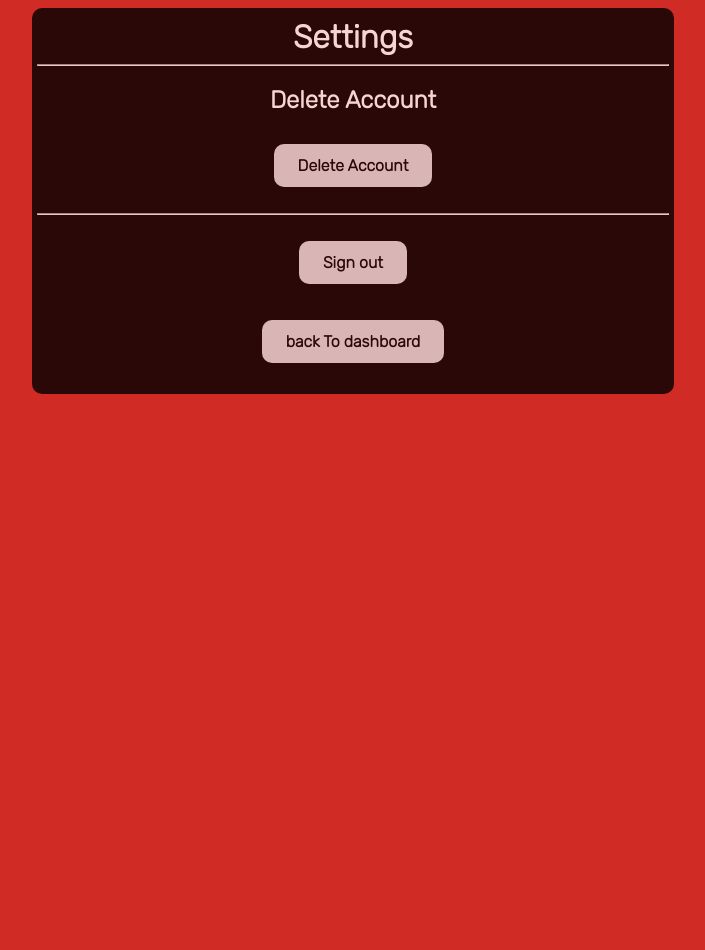
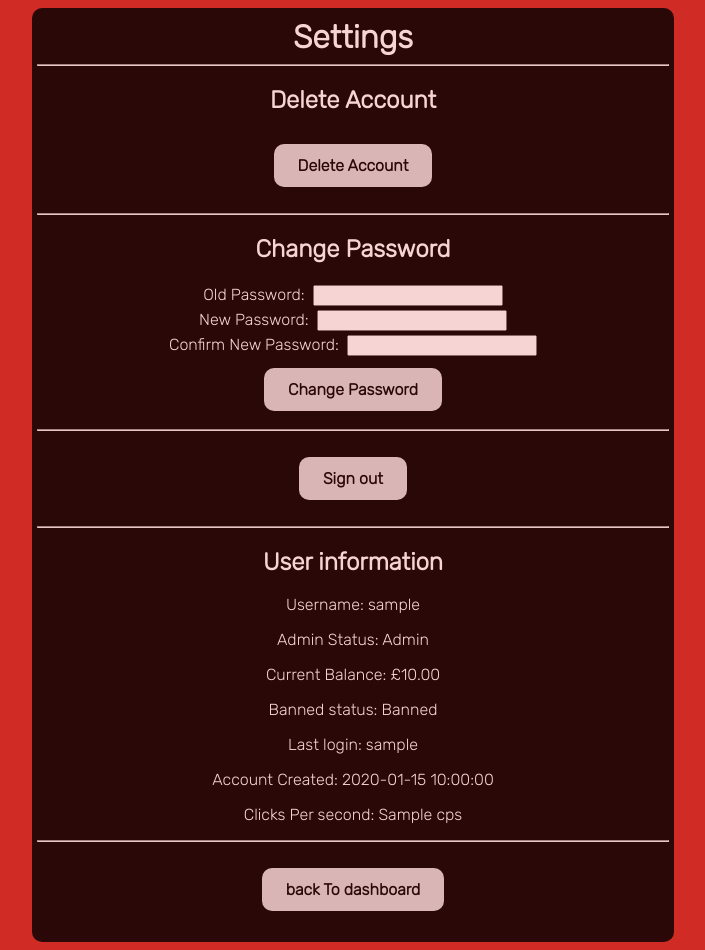
Before and after one commit to Akash-whitgift/pythonBANK, a Flask app: page /settings in a window 1280 px wide. Shown: the whole page, without its empty margins (287-992 px from the left). Before the commit the page ends 394 px from the top, so only its background shows below. Run offline with Flask 2, Linux system fonts and the light colour scheme; the visitor is signed in with stand-in values (Sample User, id 1); a database or web service that is not in the repository returns one stand-in record (values such as "Sample title"); parts of the project's set-up code (start-up, migrations or seed data) failed here and were passed over; some libraries are stand-ins or nearby versions.

Commit message:
Updated Settings and added change password functionality

```diff
--- a/main.py
+++ b/main.py
@@ -741,6 +741,32 @@ def user_lookup():
         flash(f"User '{lookup_username}' not found.", 'error')
         return redirect('/admin-control')
 
+def get_all_user_info(username):
+    conn = psycopg2.connect(
+        dbname=os.environ['PGDATABASE'],
+        user=os.environ['PGUSER'],
+        password= os.environ['PGPASSWORD'],
+        host=os.environ['PGHOST']
+    )
+    cur = conn.cursor()
+    cur.execute("SELECT username, hashed_password, admin_status, balance, banned_status, account_created, last_login, cps FROM users WHERE username = %s", (username,))
+    user = cur.fetchone()
+    if user:
+      user_info = {
+          'username': user[0],
+          'password': user[1],
+          'is_admin': user[2],
+          'balance': user[3],
+          'banned': user[4],
+          'created': user[5],
+          'login': user[6],
+          'cps': user[7]
+      }
+      return user_info
+    else:
+      # Handle the case where the user is not found
+      return None
+    return user_info
 
 #Update balance for user Admin Control
 
@@ -949,11 +975,11 @@ def register():
     "INSERT INTO users (username, hashed_password, salt, admin_status, balance, banned_status, cps, account_created) VALUES (%s, %s, %s, %s, %s, %s, %s, %s)",
     (username, hashed_password, salt, False, 100, False, 0, datetime.datetime.utcnow())
   )
+  cur.execute('UPDATE users SET last_login = %s WHERE username = %s', (datetime.datetime.utcnow(), username))
   conn.commit()
-
-
+  session['username'] = username
   flash('Registration successful', 'success')
-  return redirect('/')
+  return redirect('/check-banned')
 
 
 @app.route('/admin-control/update-banned-users', methods=['POST'])
@@ -1315,7 +1341,8 @@ def clicks_leaderboard():
 def settings():
   if 'username' not in session:
     return redirect('/')
-  return render_template('settings.html')
+  user_lookup = get_all_user_info(session['username'])
+  return render_template('settings.html', user_lookup=user_lookup)
 
 
 @app.route('/user-delete', methods=["POST"])
@@ -1326,41 +1353,59 @@ def user_delete():
   return redirect('/')
 
 
-@app.route('/change-password', methods=['GET', 'POST'])
+@app.route('/change-password', methods=['POST'])
 def change_password():
-  if 'username' not in session:
-    flash('You must be logged in to change your password', 'error')
-    return redirect('/login')
+    if 'username' not in session:
+        flash('You must be logged in to change your password', 'error')
+        return redirect('/login')
 
-  if request.method == 'POST':
-    old_password = request.form['old_password']
-    new_password = request.form['new_password']
-    confirm_new_password = request.form['confirm_new_password']
-    print(old_password, new_password, confirm_new_password)
-    # Check if the old password matches the current password
-    username = session['username']
-    if not check_credentials(username, old_password):
-      flash('Old password is incorrect', 'error')
-    elif new_password != confirm_new_password:
-      flash('New passwords do not match', 'error')
-    elif len(new_password) < 6:
-      flash('New password must be at least 6 characters long', 'error')
-    else:
-      # Generate a new salt and hash for the new password
-      salt = bcrypt.gensalt().decode()
-      hashed_password = bcrypt.hashpw(new_password.encode(),
-                                      salt.encode()).decode()
+    if request.method == 'POST':
+        old_password = request.form['old_password']
+        new_password = request.form['new_password']
+        confirm_new_password = request.form['confirm_new_password']
+        username = session['username']
 
-      # Update the password and salt in the database
-      update_password(username, hashed_password, salt)
 
-      # Delete the old password hash
-      delete_old_password(username)
+        conn = psycopg2.connect(
+          dbname=os.environ['PGDATABASE'],
+          user=os.environ['PGUSER'],
+          password= os.environ['PGPASSWORD'],
+          host=os.environ['PGHOST']
+        )
+        cur = conn.cursor()
+        cur.execute("SELECT hashed_password, salt FROM users WHERE username = %s", (username,))
+        result = cur.fetchone()
+        hashed_password, salt = result
+        # Check if the old password matches the current password
+        username = session['username']
+        if bcrypt.checkpw(old_password.encode(), hashed_password.encode()):
+          if new_password != confirm_new_password:
+              flash('New passwords do not match', 'error')
+          elif len(new_password) < 6:
+              flash('New password must be at least 6 characters long', 'error')
+          else:
 
-      flash('Password changed successfully', 'success')
-      return redirect('/dashboard')
+              salt = bcrypt.gensalt().decode()
+              hashed_password = bcrypt.hashpw(new_password.encode(), salt.encode()).decode()
 
-  return render_template('settings.html')
+              # Update the password in the database
+              conn = psycopg2.connect(
+                  dbname=os.environ['PGDATABASE'],
+                  user=os.environ['PGUSER'],
+                  password=os.environ['PGPASSWORD'],
+                  host=os.environ['PGHOST']
+              )
+              cur = conn.cursor()
+              cur.execute("UPDATE users SET hashed_password = %s, salt = %s WHERE username = %s", (hashed_password, salt, username))
+              conn.commit()
+              conn.close()
+
+        else:
+          flash("Old password incorrect","error")
+          return redirect('/dashboard')
+
+
+    return render_template('settings.html')
 
 
 def update_password(username, new_password, new_salt):
--- a/templates/delete_account.html
+++ b/templates/delete_account.html
@@ -100,7 +100,7 @@
  <p><form action="/delete-account" method="post" onsubmit="return confirm('Are you sure you want to delete your account?');">
     <button type='submit' class='ui'>Delete Account</button></form><form action="/signout" method="POST">
   <button class='ui' type="submit">Sign out</button>
-    </form></p>
+    </form><a href='/settings'><button class='ui'>Settings</button></a></p>
 </div>
 </body>
 
--- a/templates/settings.html
+++ b/templates/settings.html
@@ -21,8 +21,9 @@
     <h2>Delete Account</h2>
     <p><form action="/user-delete" method="post" onsubmit="return confirm('Are you sure you want to delete your account?');">
     <button type='submit' class='ui'>Delete Account</button></form></p>
-    <hr hidden>
-    <form action="/change-password"method="POST" hidden>
+    <hr>
+    <p><h2>Change Password</h2></p>
+    <form action="/change-password"method="POST" >
         <label for="old_password">Old Password:</label>
         <input type="password" name="old_password" id='old_password' required><br>
 
@@ -32,13 +33,24 @@
         <label for="confirm_new_password">Confirm New Password:</label>
         <input type="password" name="confirm_new_password" id="confirm_new_password"required><br>
 
-        <input type="submit" value="Change Password">
+        <input type="submit" value="Change Password" class='ui'>
     </form>
     <hr>
           <p><form action="/signout" method="POST">
         <button class='ui' type="submit">Sign out</button>
 
           </form></p>
+    <hr>
+    <p><h2>User information</h2></p>
+    <p>Username: {{ user_lookup.username }}</p>
+
+          <p>Admin Status: {% if user_lookup.is_admin %}Admin{% else %}Not Admin{% endif %}</p>
+          <p>Current Balance: {{"£{:,.2f}".format(user_lookup.balance) }}</p>
+    <p>Banned status: {% if user_lookup.banned %}Banned{% else %}Not Banned{% endif %}</p>
+    <p>Last login: {{ user_lookup.login }}</p>
+    <p>Account Created: {{ user_lookup.created }}</p>
+    <p>Clicks Per second: {{ user_lookup.cps }}</p>
+    <hr>
     <p><a href='/dashboard'><button class='ui'>back To dashboard</button></a></p>
     </ul>
 
@@ -126,5 +138,19 @@ transition: 300ms;
      width: 0;
      height: 0;
    }
+   p{
+     color: white;
+   }
+   label {
+     text-align:center;
+     color: white;
+     margin: 2px;
+   }
+   input {
+     margin: 2px;
+   }
+   form {
+     margin: 2px;
+   }
   </style>
 </html>
```
